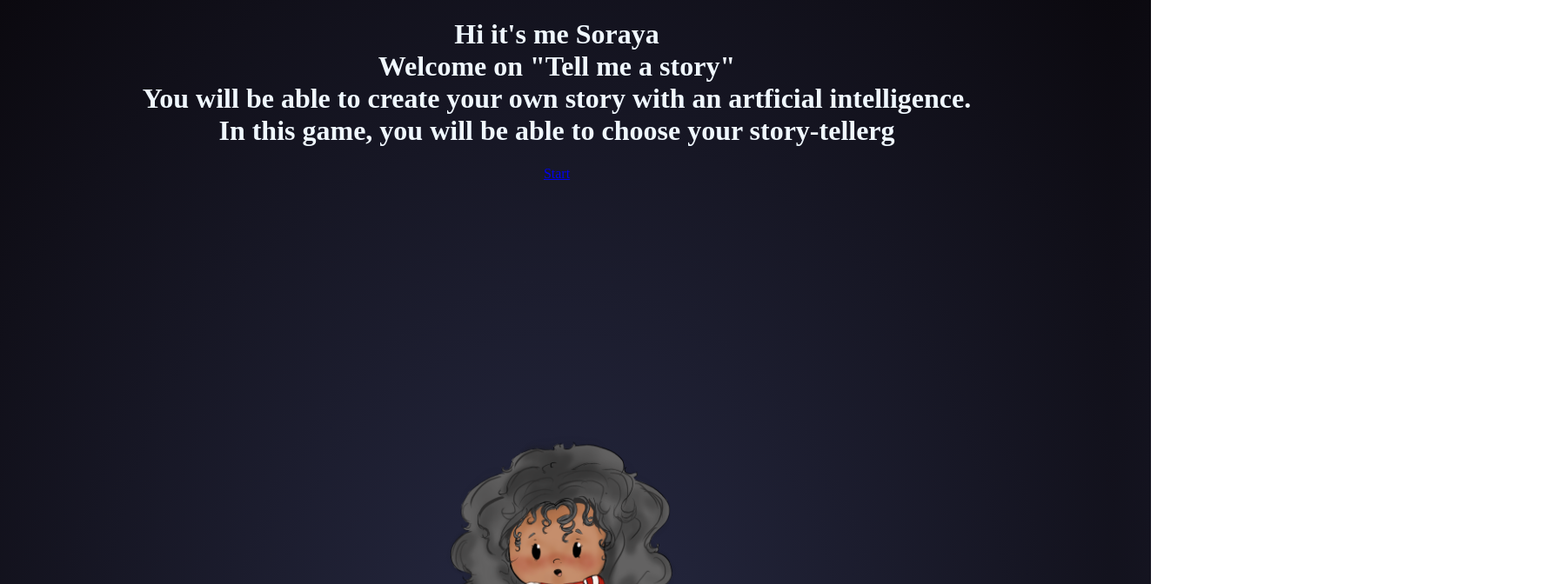
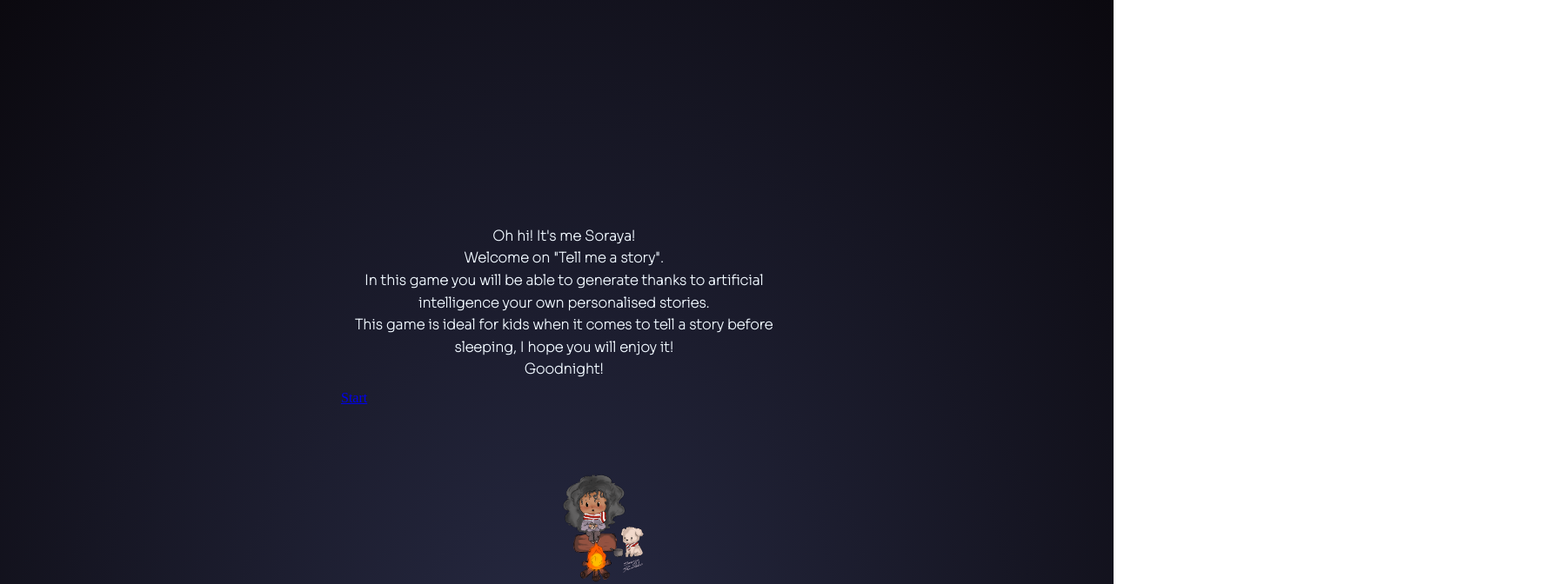
Before and after one commit to sorayapnblm/story-teller-open-ai, a React (Vite) app in the folder client/: page / in a window 1280 px wide. Shown: the top 672 px of the page at 87% size, 1784 px wide, since content can reach past the window. Built offline with nearby package versions, Linux system fonts and the light colour scheme.

Commit message:
Modify welcome message

```diff
--- a/client/src/components/WelcomePage.jsx
+++ b/client/src/components/WelcomePage.jsx
@@ -8,15 +8,16 @@ function WelcomePage() {
     <div className="welcome-page">
       <div className="welcome-intro">
         <h1>
-          Hi it's me Soraya <br />
-          Welcome on "Tell me a story"<br />
-          You will be able to create your own story with an artficial intelligence. <br />
-          In this game, you will be able to choose your story-tellerg
+          Oh hi! It's me Soraya! <br />
+          Welcome on "Tell me a story".<br />
+          In this game you will be able to generate thanks to artificial intelligence your own personalised stories.<br />
+          This game is ideal for kids when it comes to tell a story before sleeping, I hope you will enjoy it! <br />
+          Goodnight!
         </h1>
-        <Link to="/chat" className="start-button">
+      </div>
+      <Link to="/chat" className="start-button">
           Start
         </Link>
-      </div>
       <div className="welcome-image-container">
       <img src={test} className="welcome-image"/>
       </div>
--- a/client/src/styles/WelcomePage.css
+++ b/client/src/styles/WelcomePage.css
@@ -1,3 +1,5 @@
+@import url('https://fonts.googleapis.com/css2?family=Sora:wght@100&display=swap');
+
 html {
   background-color: #0b090f;
   background: radial-gradient(ellipse at bottom, #272a43 0%, #0b090f 100%);
@@ -8,20 +10,35 @@ html {
   overflow-y: hidden;
 }
 
+.welcome-page {
+    position: relative;
+    display: flex;
+    flex-direction: column;
+    left: 30vw;
+    top: 30vh;
+}
+
 .welcome-intro {
     position: relative;
+    text-align: center;
+    width: 40vw;
+}
+
+.welcome-intro h1{
     color: aliceblue;
-    text-align: center;
+    font-family: 'Sora', sans-serif;
+    font-size: 1rem;
+    line-height: 1.6;
 }
 
 .welcome-image-container {
-  position: relative;
-  left: 4%;
-  top: 20vh;
+    position: relative;
+    left: 10vw;
+    top: 5vh;
 
 }
 
 .welcome-image {
-    width: 90vw;
+    width: 25vw;
     height: auto;
 }
```
